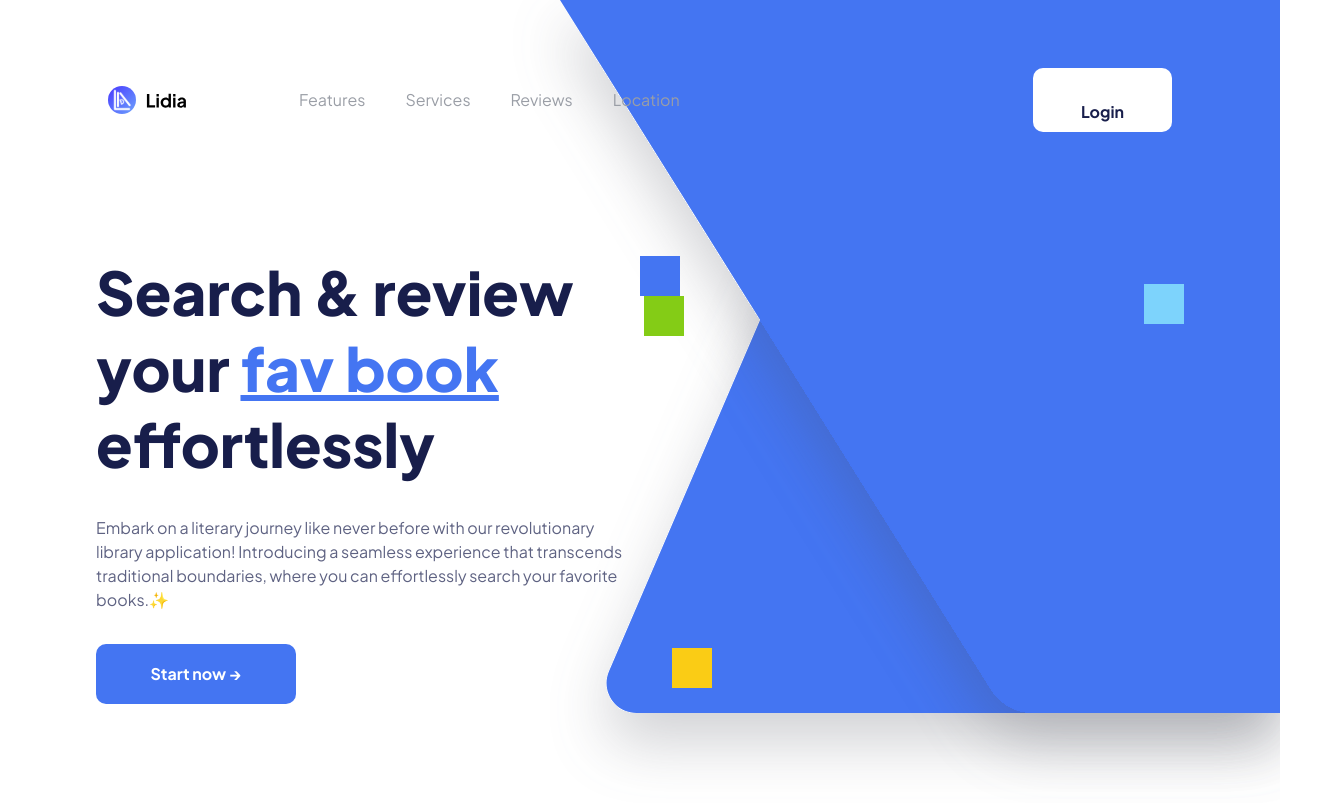
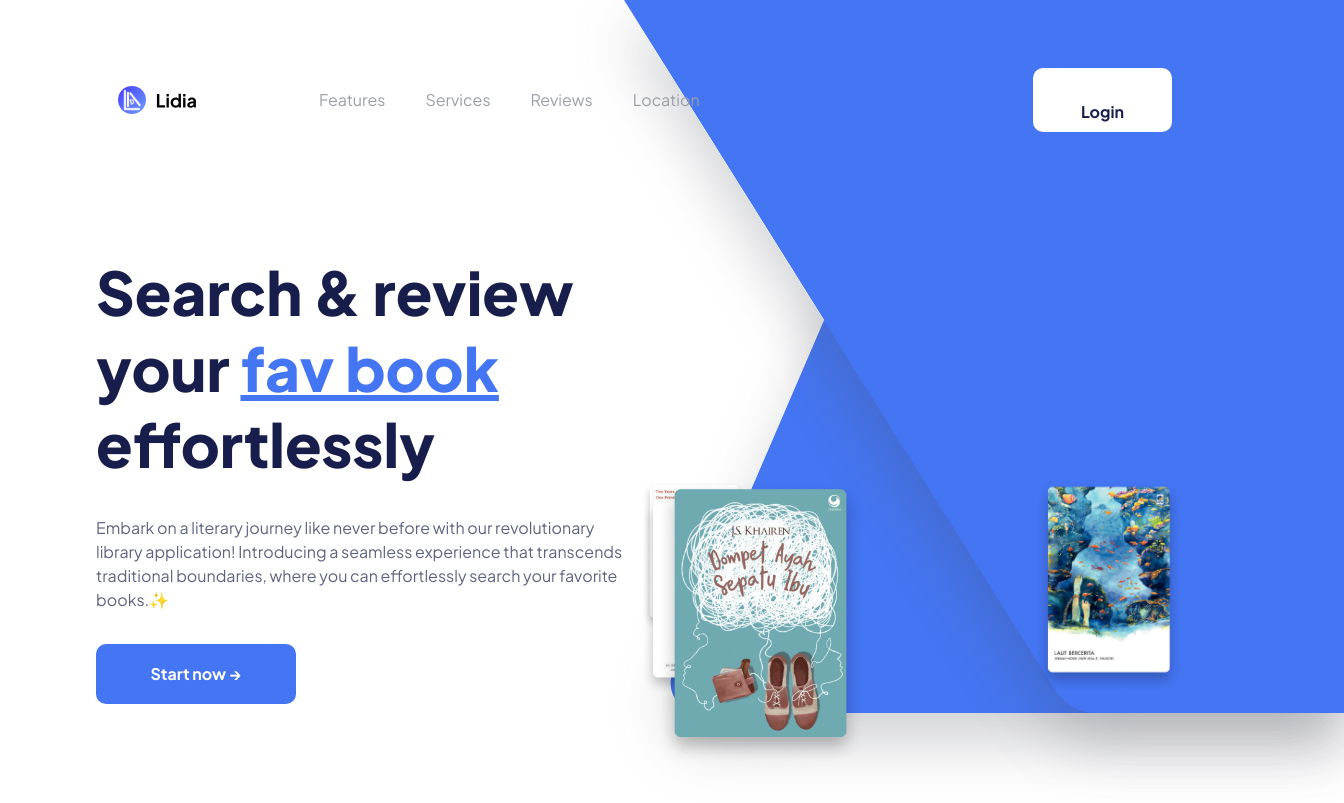
Before and after one commit to anwsaif/lidia-digital-library, a React (Vite) app: page / in a window 1280 px wide. Shown: the whole page, 1344 px wide, since content can reach past the window. Built offline with nearby package versions, Linux system fonts and the light colour scheme; some icons are missing.

Commit message:
Add book images

```diff
--- a/src/App.jsx
+++ b/src/App.jsx
@@ -1,14 +1,11 @@
-import { useState } from 'react'
 import Navbar from './Sections/Navbar'
 import Hero from './Sections/Hero'
-import Cover from './assets/Cover.svg'
 
 function App() {
 
   return (
     <>
       <Navbar />
-      <img src={Cover} alt="Cover" className='absolute right-0 top-0 -z-[9999]'/>
       {/* <div className='bg-[url("./assets/Cover.svg")]'></div> */}
       <Hero />
     </>
--- a/src/Sections/Hero.jsx
+++ b/src/Sections/Hero.jsx
@@ -1,24 +1,24 @@
 import React from 'react'
+import book1 from '../assets/images/The Visual MBA.png'
+import book2 from '../assets/images/Talking to Strangers.png'
+import book3 from '../assets/images/The Midnight Library.png'
+import book4 from '../assets/images/Dompet Ayah Sepatu Ibu.png'
 
 function Hero() {
   return (
     <section>
       <div className="container mx-auto p-2 lg:px-24 lg:py-14">
-        <div className="relative flex flex-col items-center md:flex-row">
+        <div className="relative flex flex-col-reverse items-center md:flex-row ">
           <div className="flex flex-col gap-4 md:w-1/2 md:gap-8">
             <h1 className='text-heading'>Search & review your <span className='text-primary underline'>fav book</span> effortlessly</h1>
             <p className='text-desc'>Embark on a literary journey like never before with our revolutionary library application! Introducing a seamless experience that transcends traditional boundaries, where  you can effortlessly search your favorite books.✨</p>
             <a href="#" className='px-13 h-[3.75rem] w-[12.5rem] rounded-10 bg-primary py-[1.125rem] text-center font-bold leading-6 text-white transition duration-300 ease-in-out hover:opacity-40'>Start now →</a>
           </div>
-          <div className="absolute right-0 h-full w-1/2">
-            <div className="absolute h-10 w-10 bg-primary">
-            </div>
-            <div className="absolute right-0 top-7 h-10 w-10 bg-sky-300">
-            </div>
-            <div className="absolute bottom-4 left-8 h-10 w-10 bg-yellow-400">
-            </div>
-            <div className="absolute left-1 top-10 h-10 w-10 bg-lime-500">
-            </div>
+          <div className="relative right-0 h-[50vh] w-1/2 lg:h-full">
+            <img src={book1} className='absolute max-h-[163px] w-2/3 max-w-[108px]' alt="The Visual MBA"/>
+            <img src={book2} className='absolute top-4 max-h-[214px] w-2/3 max-w-[143px]' alt="Talking to Strangers"/>
+            <img src={book3} className='absolute right-0 max-h-[228px] w-2/3 max-w-[150px]' alt="The Midnight Library"/>
+            <img src={book4} className='absolute left-4 max-h-[302px] w-2/3 max-w-[209px]' alt="Dompet Ayah Sepatu Ibu"/>
           </div>
         </div>
       </div>
--- a/src/Sections/Navbar.jsx
+++ b/src/Sections/Navbar.jsx
@@ -2,6 +2,7 @@ import { Divide as Hamburger } from 'hamburger-react'
 import { useEffect, useRef, useState } from 'react'
 import logo from '../assets/images/logo/Logo.svg'
 import FeatherIcon from 'feather-icons-react'
+import Cover from '../assets/Cover.svg'
 
 const Navbar = () => {
   const [isOpen, setOpen] = useState(false)
@@ -32,13 +33,14 @@ const Navbar = () => {
   }
 
   return (
-    <header>
+    <header className='bg-white bg-opacity-80 backdrop-blur-lg'>
       <div className="container mx-auto p-2 lg:px-24 lg:py-14">
+        <img src={Cover} alt="Cover" className='absolute -right-16 top-0 -z-[9999] transition ease-in-out 2xl:right-0'/>
         <div className="flex items-center justify-between md:p-3 lg:gap-28">
           <div className="z-50 md:hidden" >
           <Hamburger onToggle={onHamburgerClickHandler} toggled={isOpen} toggle={setOpen} size={24} />
           </div>
-          <img src={logo} alt="Lidia"/>
+          <img src={logo} alt="Lidia" className='rounded-[1.25rem] bg-white px-[0.625rem] py-2'/>
           <nav className='absolute left-0 top-0 z-10 hidden h-screen w-screen items-center justify-center bg-white opacity-0 transition duration-300 ease-in-out md:static md:left-auto md:top-auto md:flex md:h-auto md:w-auto md:bg-transparent md:opacity-100'>
             <ul className='flex flex-col justify-between gap-6 md:flex-row lg:gap-10'>
               <li>
@@ -51,7 +53,7 @@ const Navbar = () => {
                 <a href="#location">Location</a></li>
             </ul>
           </nav>
-          <button className='rounded-[0.625rem] md:bg-white lg:ml-auto'>
+          <button className='rounded-[0.625rem] text-white md:bg-white lg:ml-auto'>
             <FeatherIcon icon='log-in' className='mr-2 md:hidden' />
             <span className='mx-12 my-2 hidden font-bold leading-6 text-heading md:block'>Login</span>
           </button>
```
